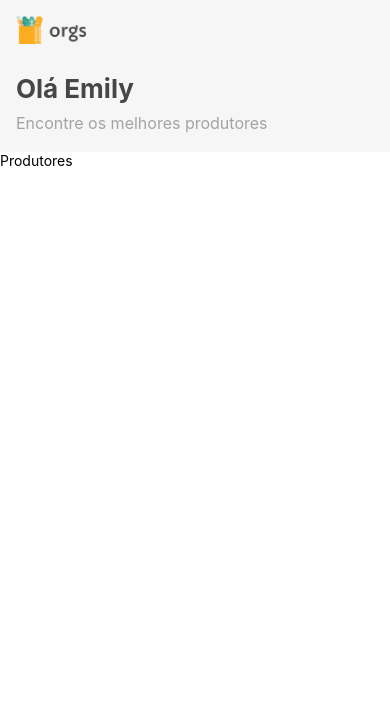
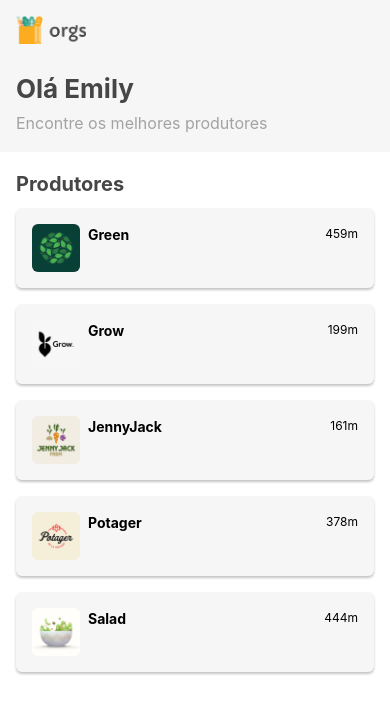
Before and after one commit to costaemily/orgsHooks, a React Native app: screen / in a window 390 px wide. Shown: the top 714 px of the page. Built offline with nearby package versions, Linux system fonts and the light colour scheme.

Commit message:
feat: styling FlatList component

```diff
--- a/App.tsx
+++ b/App.tsx
@@ -4,7 +4,7 @@
 
 export default function App() {
   return (
-    <SafeAreaView>
+    <SafeAreaView style={{flex: 1}}>
       <Home />
     </SafeAreaView>
   );
--- a/src/screens/Home/Home.tsx
+++ b/src/screens/Home/Home.tsx
@@ -3,10 +3,5 @@
 import {Producers} from './components/Producers';
 
 export function Home() {
-  return (
-    <>
-      <Header />
-      <Producers />
-    </>
-  );
+  return <Producers header={Header} />;
 }
--- /dev/null
+++ b/src/screens/Home/components/Card.tsx
@@ -0,0 +1,55 @@
+import React from 'react';
+import {Image, StyleSheet, Text, View} from 'react-native';
+
+export function Card({name, image, distance, stars}) {
+  return (
+    <View style={styles.card}>
+      <Image source={image} accessibilityLabel={name} style={styles.image} />
+      <View style={styles.information}>
+        <Text style={styles.name}>{name}</Text>
+        <Text style={styles.distance}>{distance}</Text>
+      </View>
+    </View>
+  );
+}
+
+const styles = StyleSheet.create({
+  card: {
+    backgroundColor: '#f6f6f6',
+    marginVertical: 8,
+    marginHorizontal: 16,
+    borderRadius: 6,
+    flexDirection: 'row',
+    //shadow on IOS
+    shadowColor: '#000',
+    shadowOffset: {width: 0, height: 2},
+    shadowOpacity: 0.23,
+    shadowRadius: 2.62,
+    //it only works on Android
+    elevation: 4,
+  },
+  image: {
+    width: 48,
+    height: 48,
+    borderRadius: 6,
+    marginVertical: 16,
+    marginLeft: 16,
+  },
+  information: {
+    flex: 1,
+    flexDirection: 'row',
+    justifyContent: 'space-between',
+    marginLeft: 8,
+    marginVertical: 16,
+    marginRight: 16,
+  },
+  name: {
+    fontSize: 14,
+    lineHeight: 22,
+    fontWeight: 'bold',
+  },
+  distance: {
+    fontSize: 12,
+    lineHeight: 19,
+  },
+});
--- a/src/screens/Home/components/Producers.tsx
+++ b/src/screens/Home/components/Producers.tsx
@@ -1,16 +1,49 @@
-import React, {useEffect} from 'react';
-import {Text} from 'react-native';
+import React, {useEffect, useState} from 'react';
+import {FlatList, StyleSheet, Text} from 'react-native';
 import {loadProducers} from '../../../services/loadData';
+import {Card} from './Card';
 
-export function Producers() {
+export function Producers({header: Header}) {
+  //it is always set at the beginning of the function
+  const [title, setTitle] = useState('');
+  const [list, setList] = useState([]);
   /*
     it is used as the component did mount function with no values in the array
     executing a function passed as the first argument only when the component is created
    */
   useEffect(() => {
     const resp = loadProducers();
-    console.log(resp);
+    setTitle(resp.title);
+    setList(resp.list);
+    //console.log(resp);
   }, []);
 
-  return <Text>Produtores</Text>;
+  const HeaderList = () => {
+    return (
+      <>
+        <Header />
+        <Text style={styles.title}>{title}</Text>
+      </>
+    );
+  };
+
+  return (
+    <FlatList
+      data={list}
+      ListHeaderComponent={HeaderList}
+      renderItem={({item}) => <Card {...item} />}
+      keyExtractor={({name}) => name}
+    />
+  );
 }
+
+const styles = StyleSheet.create({
+  title: {
+    fontSize: 20,
+    lineHeight: 32,
+    marginHorizontal: 16,
+    marginTop: 16,
+    fontWeight: 'bold',
+    color: '#464646',
+  },
+});
```
